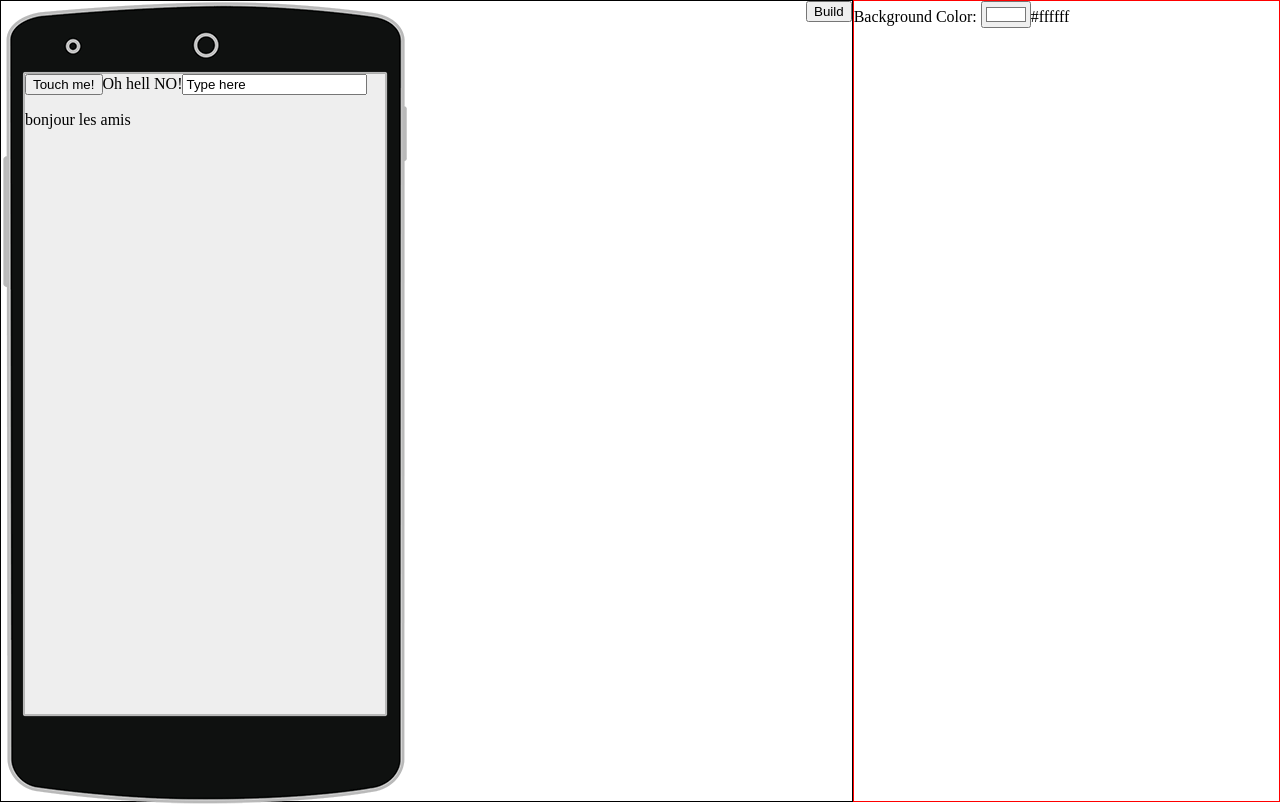
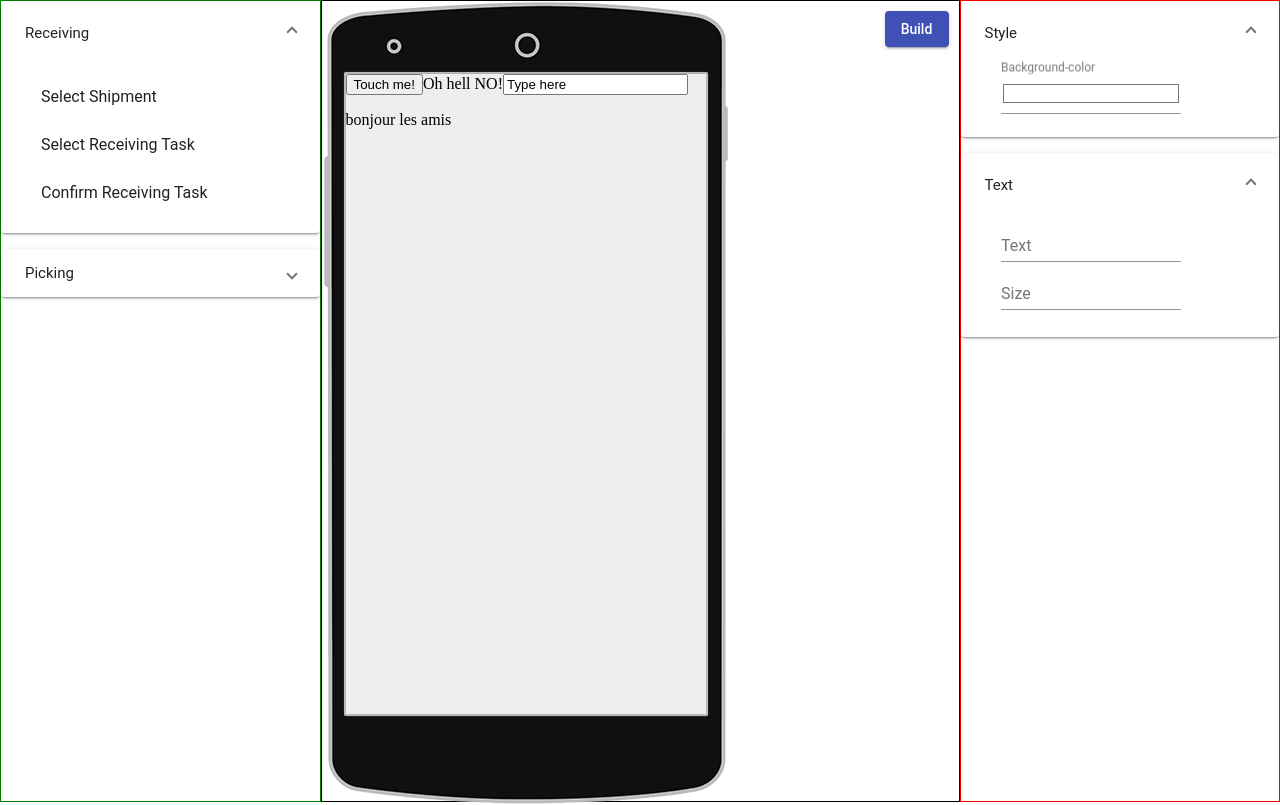
Before and after one commit to pdaddy26/mobiledesigner, an Angular app: page / in a window 1280 px wide. Built offline with nearby package versions, Linux system fonts and the light colour scheme.

Commit message:
add material design

```diff
--- a/package.json
+++ b/package.json
@@ -11,12 +11,14 @@
   },
   "private": true,
   "dependencies": {
-    "@angular/animations": "^6.1.0",
+    "@angular/animations": "^6.1.10",
+    "@angular/cdk": "^7.0.0",
     "@angular/common": "^6.1.0",
     "@angular/compiler": "^6.1.0",
     "@angular/core": "^6.1.0",
     "@angular/forms": "^6.1.0",
     "@angular/http": "^6.1.0",
+    "@angular/material": "^7.0.0",
     "@angular/platform-browser": "^6.1.0",
     "@angular/platform-browser-dynamic": "^6.1.0",
     "@angular/router": "^6.1.0",
--- a/src/app/app.component.css
+++ b/src/app/app.component.css
@@ -13,3 +13,9 @@
     flex: 1;
     height: 100vh;
 }
+
+#side_menu_container {
+    flex:1;
+    height: 100vh;
+    border: 1px solid green;
+}
--- a/src/app/app.component.html
+++ b/src/app/app.component.html
@@ -1,5 +1,6 @@
 <!--The content below is only a placeholder and can be replaced.-->
 <div id="main_container">
+  <app-navigation-menu id="side_menu_container"></app-navigation-menu>
   <app-designer id="designer_container" #designer></app-designer>
   <app-properties id="properties_container" (styleChanged)="designer.onStyleChange($event)" [style]="designer.currentStyle"></app-properties>
 </div>
--- a/src/app/components/designer/designer.component.css
+++ b/src/app/components/designer/designer.component.css
@@ -24,6 +24,6 @@
 #build {
     float:right;
     position: absolute;
-    right:0;
-    top: 0;
+    right:10px;
+    top: 10px;
 }
--- a/src/app/components/designer/designer.component.html
+++ b/src/app/components/designer/designer.component.html
@@ -3,5 +3,5 @@
   <div #canvas id="canvas">
   </div>
 </div>
-<button id="build" (click)="onBuild()">Build</button>
+<button mat-raised-button color="primary" id="build" (click)="onBuild()">Build</button>
 </div>
--- /dev/null
+++ b/src/app/components/navigation-menu/navigation-menu.component.html
@@ -0,0 +1,43 @@
+<mat-accordion>
+  <mat-expansion-panel expanded="true">
+    <mat-expansion-panel-header>
+      <mat-panel-title>
+        Receiving
+      </mat-panel-title>
+    </mat-expansion-panel-header>
+    <mat-nav-list>
+        <mat-list-item>
+          <a matLine href="#">Select Shipment</a>
+        </mat-list-item>
+        <mat-list-item>
+          <a matLine href="#">Select Receiving Task</a>
+        </mat-list-item>
+        <mat-list-item>
+          <a matLine href="#">Confirm Receiving Task</a>
+        </mat-list-item>
+      </mat-nav-list>
+  </mat-expansion-panel>
+  <mat-expansion-panel (opened)="panelOpenState = true" (closed)="panelOpenState = false">
+    <mat-expansion-panel-header>
+      <mat-panel-title>
+        Picking
+      </mat-panel-title>
+    </mat-expansion-panel-header>
+
+    <mat-list>
+
+      <mat-nav-list>
+        <mat-list-item>
+          <a matLine href="#">Select Shipment</a>
+        </mat-list-item>
+        <mat-list-item>
+          <a matLine href="#">Select Pick Task</a>
+        </mat-list-item>
+        <mat-list-item>
+          <a matLine href="#">Confirm Pick Task</a>
+        </mat-list-item>
+      </mat-nav-list>
+
+    </mat-list>
+  </mat-expansion-panel>
+</mat-accordion>
--- /dev/null
+++ b/src/app/components/navigation-menu/navigation-menu.component.ts
@@ -0,0 +1,15 @@
+import { Component, OnInit } from '@angular/core';
+
+@Component({
+  selector: 'app-navigation-menu',
+  templateUrl: './navigation-menu.component.html',
+  styleUrls: ['./navigation-menu.component.css']
+})
+export class NavigationMenuComponent implements OnInit {
+
+  constructor() { }
+
+  ngOnInit() {
+  }
+
+}
--- a/src/app/components/properties/properties.component.html
+++ b/src/app/components/properties/properties.component.html
@@ -1,5 +1,41 @@
-<div>
-    <label>Background Color: </label>
-    <input type="color" [(ngModel)]="style['background-color']"/>
-    <label>{{style['background-color']}}</label>
-</div>
+<mat-accordion multi="true">
+    <mat-expansion-panel expanded="true">
+        <mat-expansion-panel-header>
+            <mat-panel-title>
+                Style
+            </mat-panel-title>
+        </mat-expansion-panel-header>
+        <mat-list>
+            <mat-list-item>
+                <mat-form-field>
+                    <input matInput placeholder="Background-color" type="color" [(ngModel)]="style['background-color']">
+                </mat-form-field>
+            </mat-list-item>
+        </mat-list>
+    </mat-expansion-panel>
+    <mat-expansion-panel expanded="true">
+        <mat-expansion-panel-header>
+            <mat-panel-title>
+                Text
+            </mat-panel-title>
+        </mat-expansion-panel-header>
+
+        <mat-list>
+            <mat-list-item>
+                <mat-form-field>
+                    <input matInput placeholder="Text">
+                </mat-form-field>
+
+
+            </mat-list-item>
+
+            <mat-list-item>
+                <mat-form-field>
+                    <input matInput placeholder="Size" type="number">
+                </mat-form-field>
+            </mat-list-item>
+
+        </mat-list>
+
+    </mat-expansion-panel>
+</mat-accordion>
--- a/src/index.html
+++ b/src/index.html
@@ -7,6 +7,9 @@
 
   <meta name="viewport" content="width=device-width, initial-scale=1">
   <link rel="icon" type="image/x-icon" href="favicon.ico">
+
+  <link href="https://fonts.googleapis.com/icon?family=Material+Icons" rel="stylesheet">
+
 </head>
 <body>
   <app-root></app-root>
--- a/src/styles.css
+++ b/src/styles.css
@@ -1,4 +1,5 @@
 /* You can add global styles to this file, and also import other style files */
+@import "~@angular/material/prebuilt-themes/indigo-pink.css";
 
 body {
     margin:0;
```
Also changed, not shown: src/app/app.module.ts (+16 -2 lines), src/app/components/navigation-menu/navigation-menu.component.css (added), 2 other files (tests, documents, lock files or other folders).
